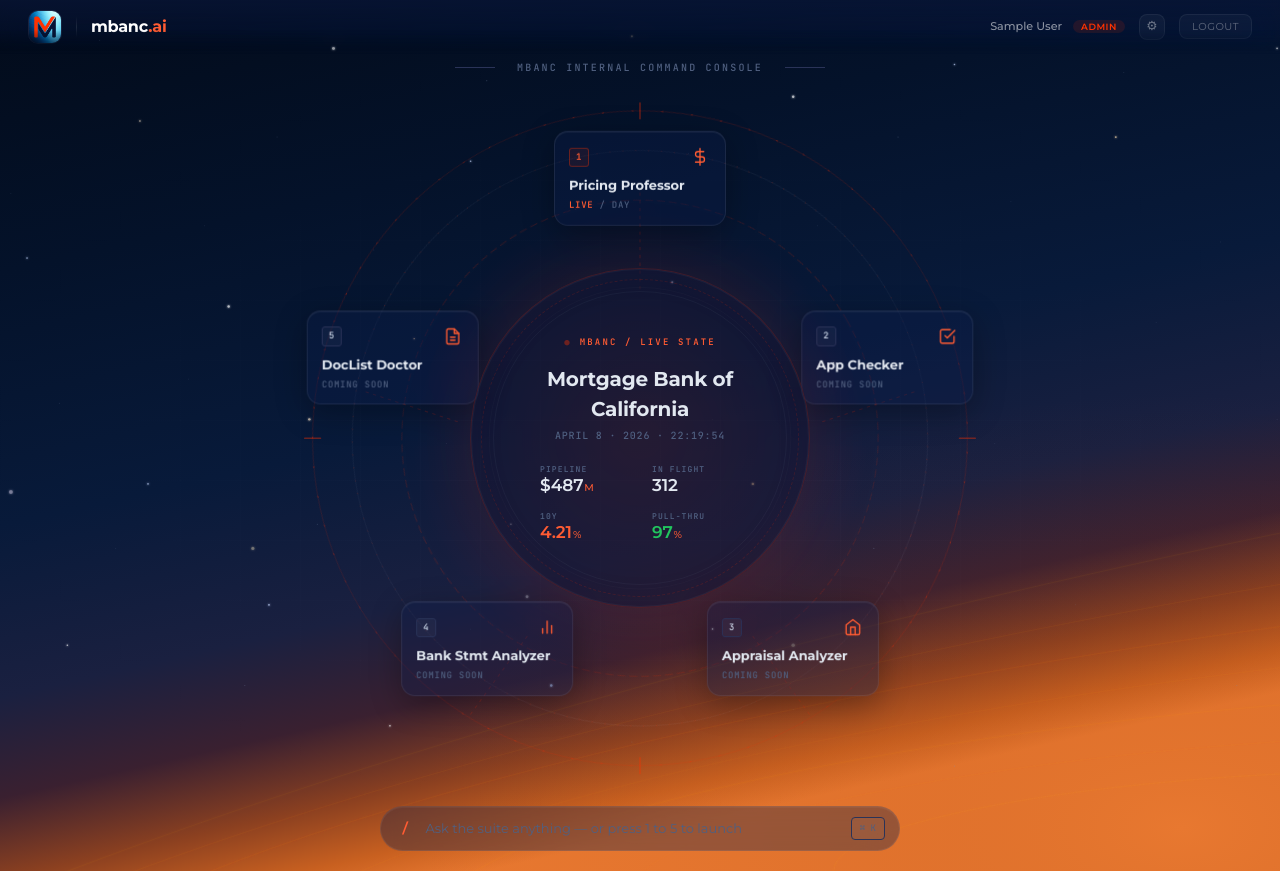
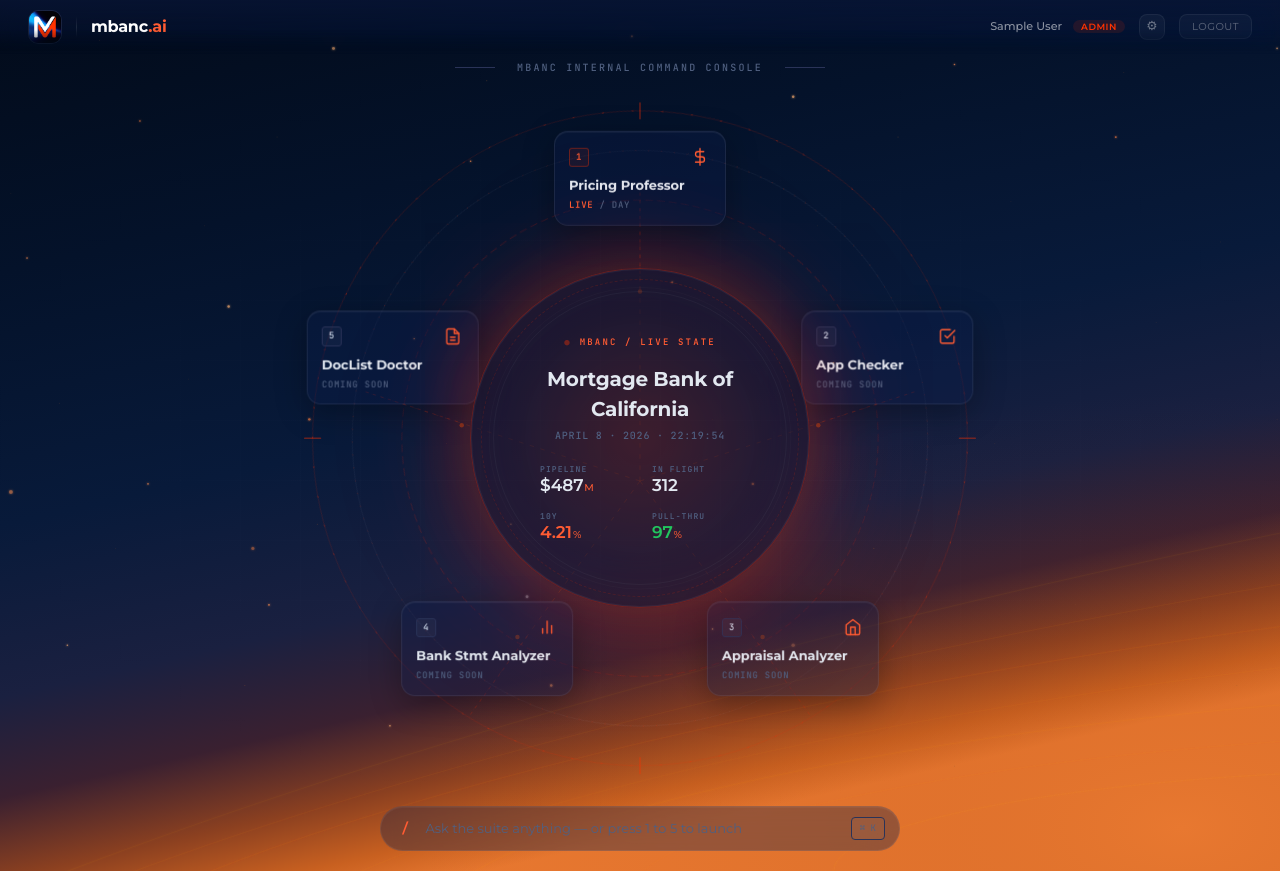
Before and after one commit to AhastingsMbanc/mbanc-ai-website, a Flask app: page / in a window 1280 px wide. Run offline with Flask 3, Linux system fonts and the light colour scheme; the visitor is signed in with stand-in values (Sample User, id 1).

Commit message:
unified dark logo, brighter core, orange stars, connector lines

```diff
--- a/templates/dashboard.html
+++ b/templates/dashboard.html
@@ -182,6 +182,8 @@
     font-weight: 500;
     opacity: 0;
     animation: fadeIn 1s 0.2s forwards;
+    position: relative;
+    z-index: 30;
   }
   .console-label::before,
   .console-label::after {
@@ -233,11 +235,13 @@
     background: rgba(9, 22, 56, 0.5);
     backdrop-filter: blur(20px);
     -webkit-backdrop-filter: blur(20px);
-    border: 1px solid rgba(255, 51, 0, 0.2);
+    border: 1px solid rgba(255, 51, 0, 0.35);
     box-shadow:
-      0 0 80px rgba(255, 51, 0, 0.1),
-      inset 0 0 40px rgba(255, 51, 0, 0.05),
-      inset 0 0 0 1px rgba(232, 236, 245, 0.04);
+      0 0 120px rgba(255, 51, 0, 0.2),
+      0 0 60px rgba(255, 51, 0, 0.15),
+      0 0 200px rgba(255, 80, 20, 0.08),
+      inset 0 0 60px rgba(255, 51, 0, 0.1),
+      inset 0 0 0 1px rgba(232, 236, 245, 0.06);
     display: flex;
     flex-direction: column;
     align-items: center;
@@ -824,7 +828,8 @@
       <svg viewBox="0 0 700 700" fill="none" xmlns="http://www.w3.org/2000/svg">
         <defs>
           <radialGradient id="coreGlow" cx="50%" cy="50%" r="50%">
-            <stop offset="0%" stop-color="#FF3300" stop-opacity="0.12"/>
+            <stop offset="0%" stop-color="#FF3300" stop-opacity="0.25"/>
+            <stop offset="60%" stop-color="#FF3300" stop-opacity="0.08"/>
             <stop offset="100%" stop-color="#FF3300" stop-opacity="0"/>
           </radialGradient>
         </defs>
@@ -850,8 +855,47 @@
       </svg>
     </div>
 
-    <!-- Spokes -->
-    <svg class="spokes" viewBox="0 0 700 700" xmlns="http://www.w3.org/2000/svg"></svg>
+    <!-- Connector lines — thin orange from center to each node -->
+    <svg class="spokes" viewBox="0 0 700 700" xmlns="http://www.w3.org/2000/svg">
+      <defs>
+        <linearGradient id="spoke1" x1="350" y1="350" x2="350" y2="90" gradientUnits="userSpaceOnUse">
+          <stop offset="0%" stop-color="#FF5500" stop-opacity="0.3"/>
+          <stop offset="100%" stop-color="#FF5500" stop-opacity="0.05"/>
+        </linearGradient>
+        <linearGradient id="spoke2" x1="350" y1="350" x2="597" y2="270" gradientUnits="userSpaceOnUse">
+          <stop offset="0%" stop-color="#FF5500" stop-opacity="0.3"/>
+          <stop offset="100%" stop-color="#FF5500" stop-opacity="0.05"/>
+        </linearGradient>
+        <linearGradient id="spoke3" x1="350" y1="350" x2="503" y2="560" gradientUnits="userSpaceOnUse">
+          <stop offset="0%" stop-color="#FF5500" stop-opacity="0.3"/>
+          <stop offset="100%" stop-color="#FF5500" stop-opacity="0.05"/>
+        </linearGradient>
+        <linearGradient id="spoke4" x1="350" y1="350" x2="197" y2="560" gradientUnits="userSpaceOnUse">
+          <stop offset="0%" stop-color="#FF5500" stop-opacity="0.3"/>
+          <stop offset="100%" stop-color="#FF5500" stop-opacity="0.05"/>
+        </linearGradient>
+        <linearGradient id="spoke5" x1="350" y1="350" x2="103" y2="270" gradientUnits="userSpaceOnUse">
+          <stop offset="0%" stop-color="#FF5500" stop-opacity="0.3"/>
+          <stop offset="100%" stop-color="#FF5500" stop-opacity="0.05"/>
+        </linearGradient>
+      </defs>
+      <!-- Node 1: -90° (top) -->
+      <line x1="350" y1="350" x2="350" y2="90" stroke="url(#spoke1)" stroke-width="0.8" stroke-dasharray="4 6"/>
+      <!-- Node 2: -18° (upper-right) -->
+      <line x1="350" y1="350" x2="597" y2="270" stroke="url(#spoke2)" stroke-width="0.8" stroke-dasharray="4 6"/>
+      <!-- Node 3: 54° (lower-right) -->
+      <line x1="350" y1="350" x2="503" y2="560" stroke="url(#spoke3)" stroke-width="0.8" stroke-dasharray="4 6"/>
+      <!-- Node 4: 126° (lower-left) -->
+      <line x1="350" y1="350" x2="197" y2="560" stroke="url(#spoke4)" stroke-width="0.8" stroke-dasharray="4 6"/>
+      <!-- Node 5: 198° (upper-left) -->
+      <line x1="350" y1="350" x2="103" y2="270" stroke="url(#spoke5)" stroke-width="0.8" stroke-dasharray="4 6"/>
+      <!-- Small dots at connection points on core edge -->
+      <circle cx="350" cy="180" r="2" fill="#FF5500" opacity="0.4"/>
+      <circle cx="510" cy="300" r="2" fill="#FF5500" opacity="0.4"/>
+      <circle cx="460" cy="490" r="2" fill="#FF5500" opacity="0.4"/>
+      <circle cx="240" cy="490" r="2" fill="#FF5500" opacity="0.4"/>
+      <circle cx="190" cy="300" r="2" fill="#FF5500" opacity="0.4"/>
+    </svg>
 
     <!-- ═══ CORE ═══ -->
     <div class="core" id="core">
```
Also changed, not shown: static/mbanc-m.png, static/space-bg.svg.
